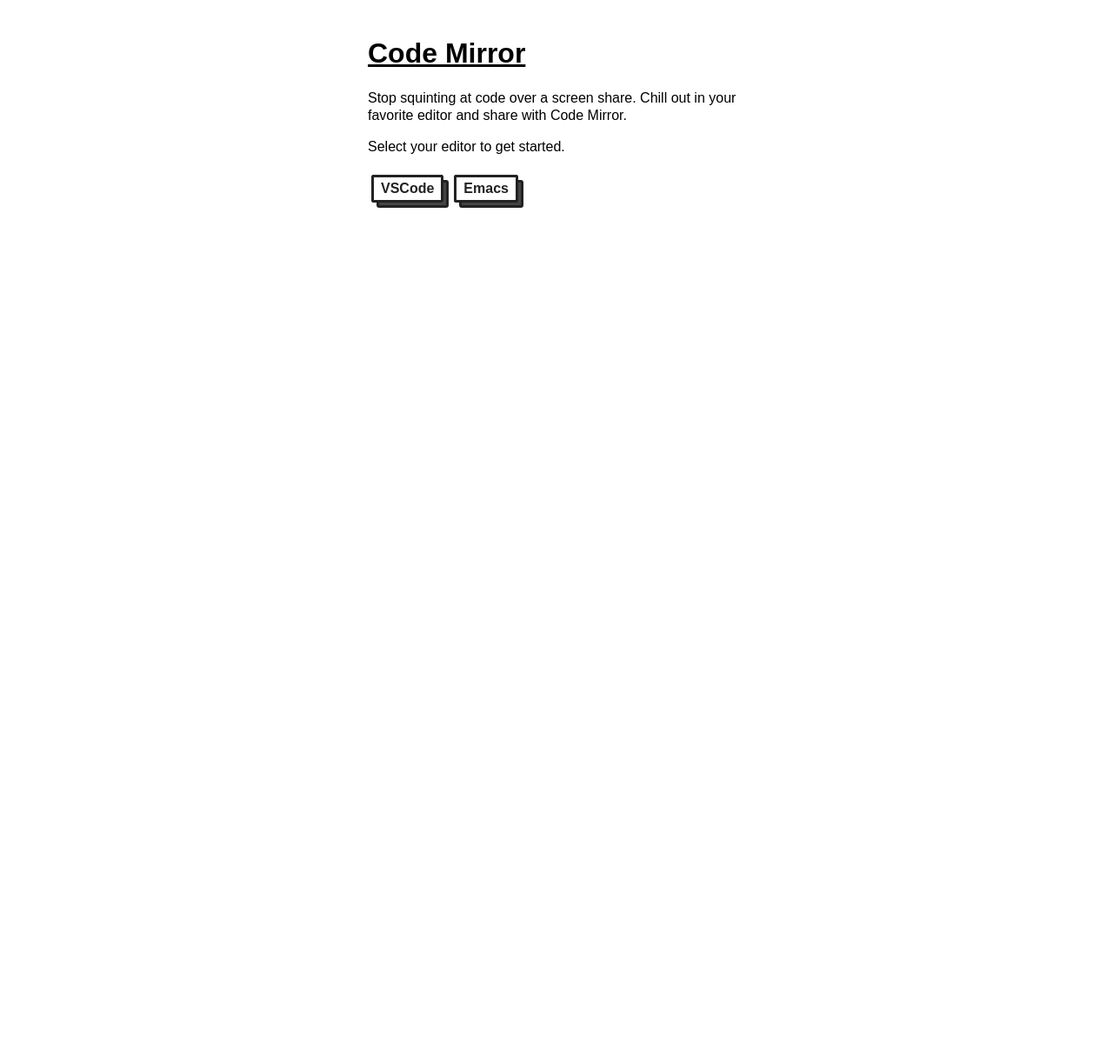
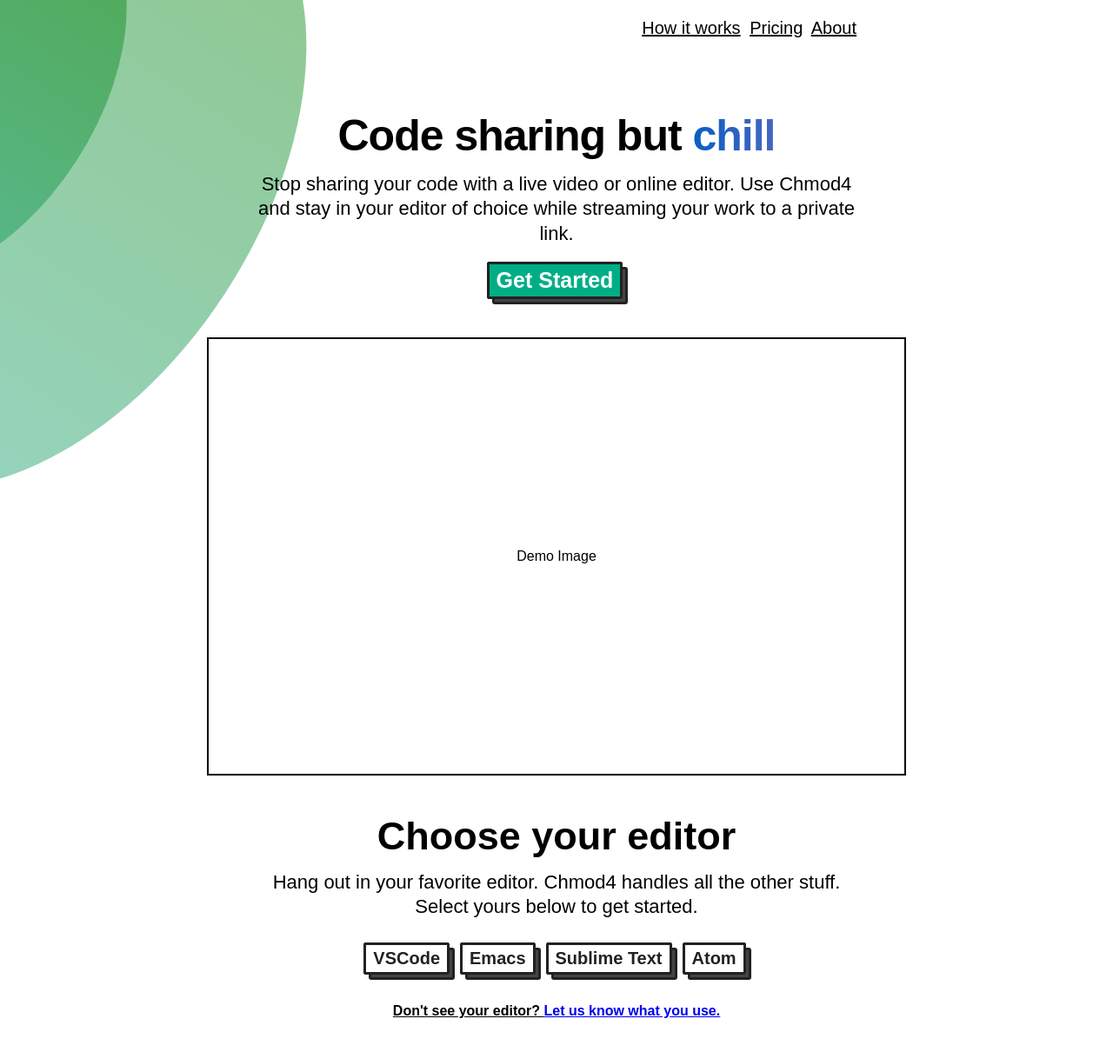
Before and after one commit to 0xekez/codemirror, a plain HTML site: page www/index.html in a window 1280 px wide. Shown: the whole page at 87% size. Before the commit the page ends 800 px from the top, so only its background shows below. Drawn offline with Linux system fonts and the light colour scheme.

Commit message:
Update index.html to look more regular

```diff
--- a/www/index.html
+++ b/www/index.html
@@ -3,22 +3,45 @@
   <head>
     <meta name="viewport" content="width=device-width">
     <meta charset="utf-8">
-    <title>Code Mirror</title>
+    <title>chmod4</title>
     <link rel="stylesheet" href="public/lib/block/block.css" />
     <link rel="stylesheet" href="public/css/index.css" />
   </head>
   <body>
-    <h1>Code Mirror</h1>
-    <p>
-      Stop squinting at code over a screen share. Chill out in your
-      favorite editor and share with Code Mirror.
-    </p>
-    <p>
-      Select your editor to get started.
-    </p>
-    <div id="buttons">
-      <a href="vscode.html"><button class="block" id="vscode">VSCode</button></a>
-      <a href="emacs.html"><button class="block" id="emacs">Emacs</button></a>
+    <div class="content">
+      <nav>
+	<a href=".">How it works</a>
+	<a href=".">Pricing</a>
+	<a href=".">About</a>
+      </nav>
+      <h1>Code sharing but <grad>chill</grad></h1>
+      <p class="big-text">
+	Stop sharing your code with a live video or online
+	editor. Use Chmod4 and stay in your editor of choice while
+	streaming your work to a private link.
+      </p>
+      <button id="getstarted" class="block accent">Get Started</button>
+      <div class="bubble" id="bubbleone"></div>
+      <div class="bubble" id="bubbletwo"></div>
+    </div>
+    <div id="demo">
+      <p>Demo Image</p>
+    </div>
+    <div class="content">
+      <h2>Choose your editor</h2>
+      <p class="big-text">
+	Hang out in your favorite editor. Chmod4 handles all the other
+	stuff. Select yours below to get started.
+      </p>
+      <div id="buttons">
+	<button class="block">VSCode</button>
+	<button class="block">Emacs</button>
+	<button class="block">Sublime Text</button>
+	<button class="block">Atom</button>
+      </div>
+      <p class="info">
+	Don't see your editor? <a href=".">Let us know what you use.</a>
+      </p>
     </div>
   </body>
 </html>
--- a/www/public/css/index.css
+++ b/www/public/css/index.css
@@ -1,33 +1,119 @@
 html {
-    max-width: 450px;
+    font-family: sans-serif;
+}
+
+body {
+    margin-bottom: 40px;
+}
+
+.content {
+    max-width: 700px;
     margin: auto;
     margin-top: 20px;
     line-height: 1.25;
-    font-family: sans-serif;
 }
 
 h1 {
+    margin-top: 80px;
+    text-align: center;
+    font-size: 50px;
+    font-weight: 600;
+    letter-spacing: -0.02em;
+    margin-bottom: 10px;
+}
+
+h2 {
+    text-align: center;
+    font-size: 45px;
+    margin-top: 20px;
+    margin-bottom: 10px;
+}
+
+nav {
+    text-align: right;
+    font-size: 20px;
+}
+
+nav img {
+    max-height: 20px;
+    width: auto;
+}
+
+nav a {
+    margin-right: 5px;
+    color: inherit;
+}
+
+.big-text {
+    margin-top: 0;
+    text-align: center;
+    font-size: 22px;
+    line-height: 1.3;
+    margin-bottom: 20px;
+}
+
+.info {
+    text-align: center;
+    font-weight: bold;
     text-decoration: underline;
 }
 
-img {
-    max-width: 100%;
+grad {
+    background: linear-gradient(to left, #4766c1, #0a5ec5);
+    background-clip: text;
+    color: transparent;
 }
 
-pre {
-    outline: 1px solid black;
-    padding: 2px;
-    overflow: auto;
+#getstarted {
+    margin: auto;
+    font-size: 25px;
+}
+
+#demo {
+    margin: auto;
+    display: flex;
+    align-items: center;
+    justify-content: center;
+    margin-top: 44px;
+    margin-bottom: 44px;
+    max-width: 800px;
+    height: 500px;
+    outline: 2px solid black;
+}
+
+.bubble {
+    background-color: green;
+    background-image: linear-gradient(transparent, #0d9e6f);
+    opacity: 43%;
+    position: absolute;
+    border-radius: 50%;
 }
 
 #buttons {
     display: flex;
+    flex-direction: row;
+    justify-content: center;
+    margin-bottom: 20px;
 }
 
-#buttons .block {
-    font-size: 1em;
+#buttons button {
+    font-size: 20px;
 }
 
-#buttons a {
-    text-decoration: none;
+#bubbleone {
+    width: 500px;
+    height: 800px;
+    transform: rotate(33deg);
+    top: -200px;
+    left: -200px;
+    z-index: -1;
 }
+
+#bubbletwo {
+    width: 312.5px;
+    height: 500px;
+    transform: rotate(33deg);
+    top: -150px;
+    left: -200px;
+    z-index: -1;
+}
```
